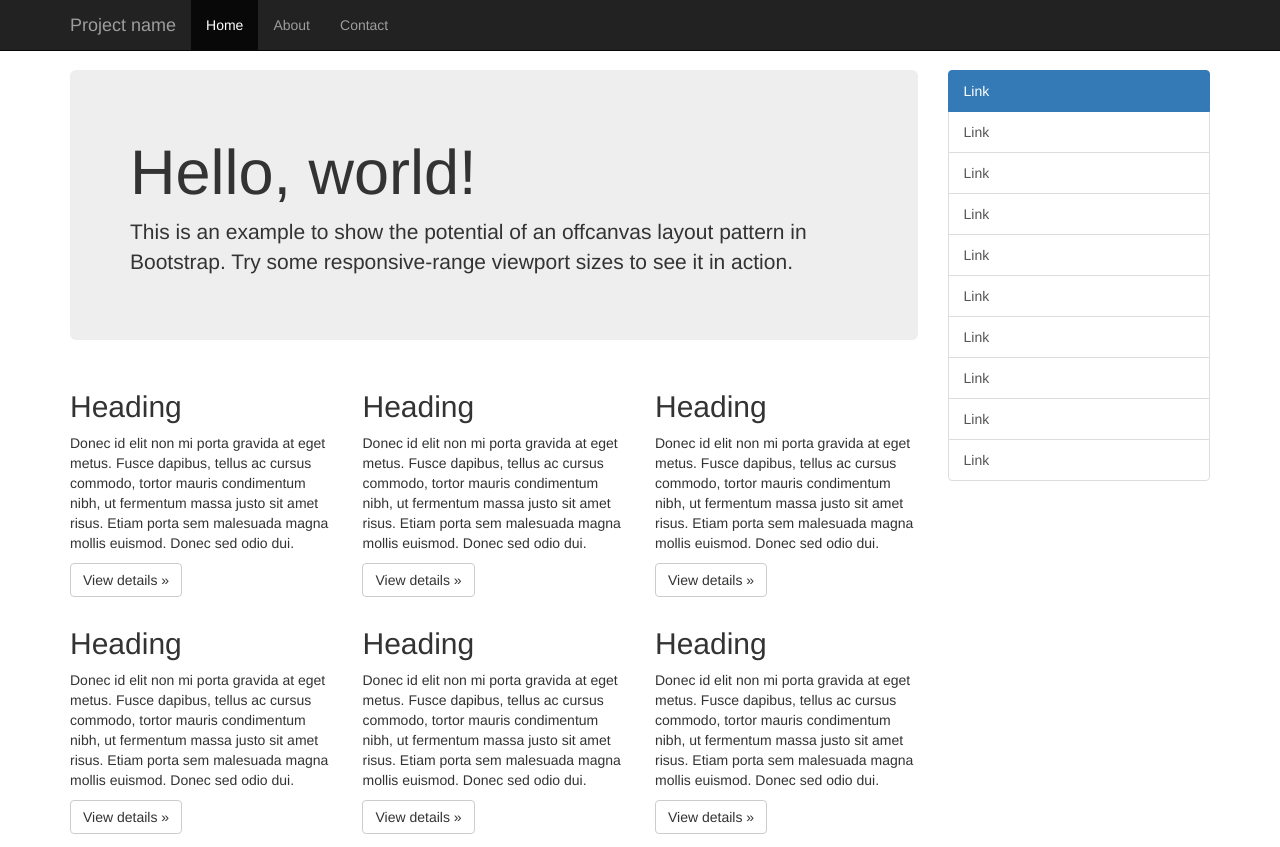
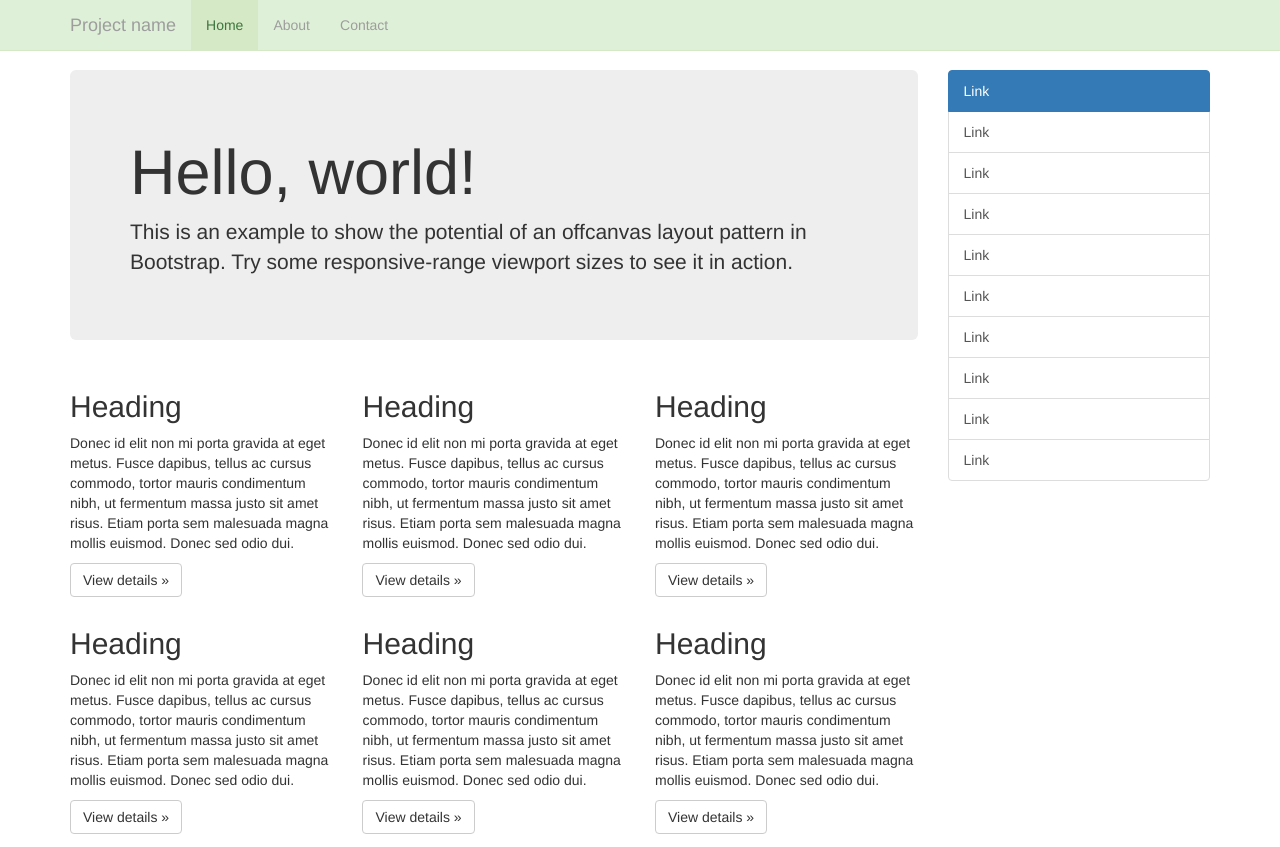
Before and after one commit to robkorv/mijn-project, a website: page index.html in a window 1280 px wide. Shown: the top 847 px of the page. Drawn offline with nearby package versions, Linux system fonts and the light colour scheme.

Commit message:
bootstrap style overuled met blauwe kleuren

```diff
--- a/offcanvas.css
+++ b/offcanvas.css
@@ -11,6 +11,28 @@ body {
 }
 footer {
   padding: 30px 0;
+}
+
+/*
+* Blauw menu
+*/
+.navbar-inverse {
+  background-color: #dff0d8;
+  border-color: #d6e9c6;
+  color: #3c763d;
+}
+
+.navbar-inverse .navbar-nav > .active > a,
+.navbar-inverse .navbar-nav > .active > a:hover,
+.navbar-inverse .navbar-nav > .active > a:focus {
+  background-color: #d6e9c6;
+  border-color: #dff0d8;
+  color: #3c763d;
+}
+
+.navbar-inverse .navbar-nav > li > a:hover,
+.navbar-inverse .navbar-nav > li > a:focus {
+  color: #3c763d;
 }
 
 /*
```
